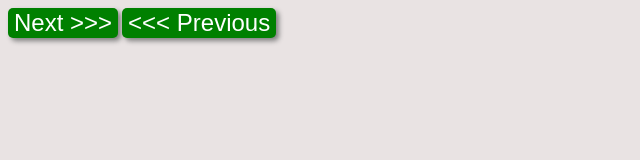
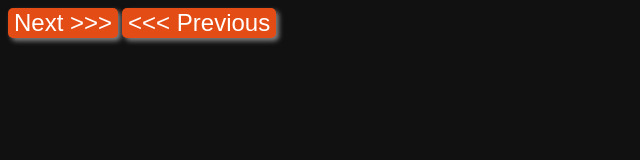
Before and after one commit to Narasimman2067/Day-5-tasks-Async, a plain HTML site: page Day5task2/index.html in a window 1280 px wide. Shown: the whole page, without its empty margins (0-640 px from the left). Drawn offline with Linux system fonts and the light colour scheme.

Commit message:
recommit

```diff
--- a/Day5task2/style.css
+++ b/Day5task2/style.css
@@ -9,7 +9,7 @@
   font-size: x-large;
 }
 .buttons {
-  background-color: green;
+  background-color: rgb(228, 76, 21);
   border-style: hidden;
   border-radius: 5px;
   box-shadow: 3px 3px 5px gray;
@@ -17,10 +17,10 @@
   font-size: x-large;
 }
 body {
-  background-color: rgb(233, 227, 227);
+  background-color: rgb(18, 17, 17);
 }
 .buttons:hover {
   background-color: white;
-  color: green;
+  color: rgb(119, 128, 0);
   font-weight: bolder;
 }
```
